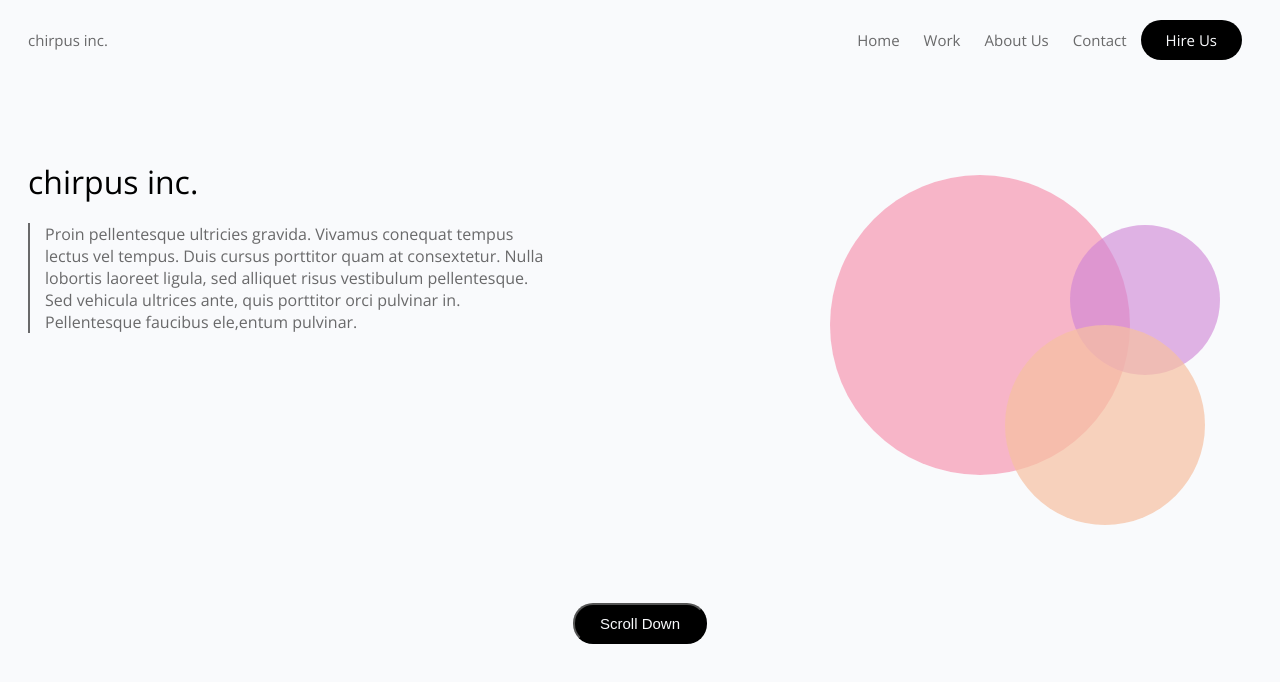
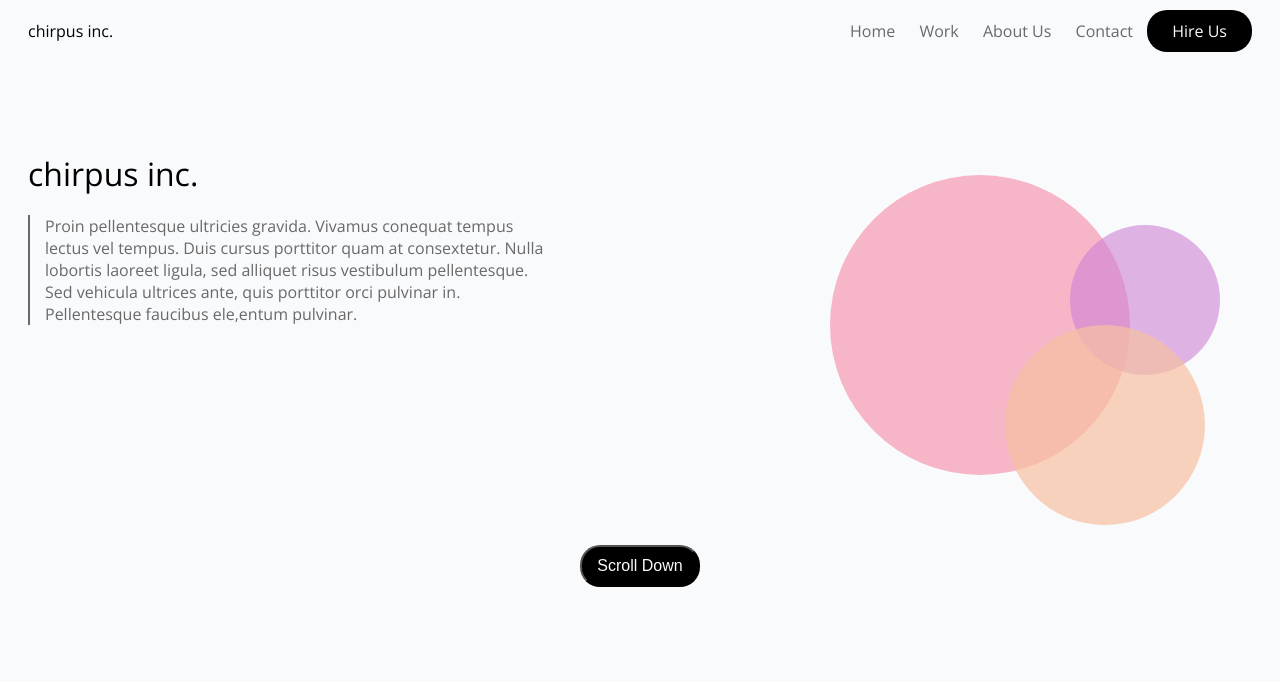
Before and after one commit to kristibyrnes/HTMLCSSLAB, a plain HTML site: page index.html in a window 1280 px wide. Drawn offline with nearby package versions, Linux system fonts and the light colour scheme.

Commit message:
changed styles

```diff
--- a/styles.css
+++ b/styles.css
@@ -1,6 +1,7 @@
 body {
   background-color: #f9fafc;
   text-align: center;
+  font-family: "Open Sans", Helvetica, sans-serif;
 }
 
 .container {
@@ -8,14 +9,12 @@ body {
 }
 
 h1 {
-  font-family: "Open Sans", Helvetica, serif;
   font-weight: normal;
   margin: 20px;
   text-align: left;
 }
 
 p {
-  font-family: "Open Sans", Helvetica, serif;
   text-align: left;
   border-left: 2px #69696a solid;
   width: 40%;
@@ -30,18 +29,16 @@ nav {
   justify-content: space-between;
   margin: 20px;
 }
+
 .chirpus {
-  padding-top: 10px;
+  padding-top: 0px;
   padding-left: 0;
-}
-.topnav {
-  margin: 10px;
+  color: #000;
 }
 
 a {
   text-decoration: none;
   font-family: "Open Sans", Helvetica, serif;
-  font-size: 15px;
   color: #69696a;
   padding: 10px;
 }
@@ -88,7 +85,7 @@ button {
   background-color: #000;
   color: #f9fafc;
   border-radius: 20px;
-  padding: 10px 25px;
-  font-size: 15px;
-  margin-top: 250px;
+  padding: 10px 15px;
+  font-size: 16px;
+  margin-top: 200px;
 }
```
